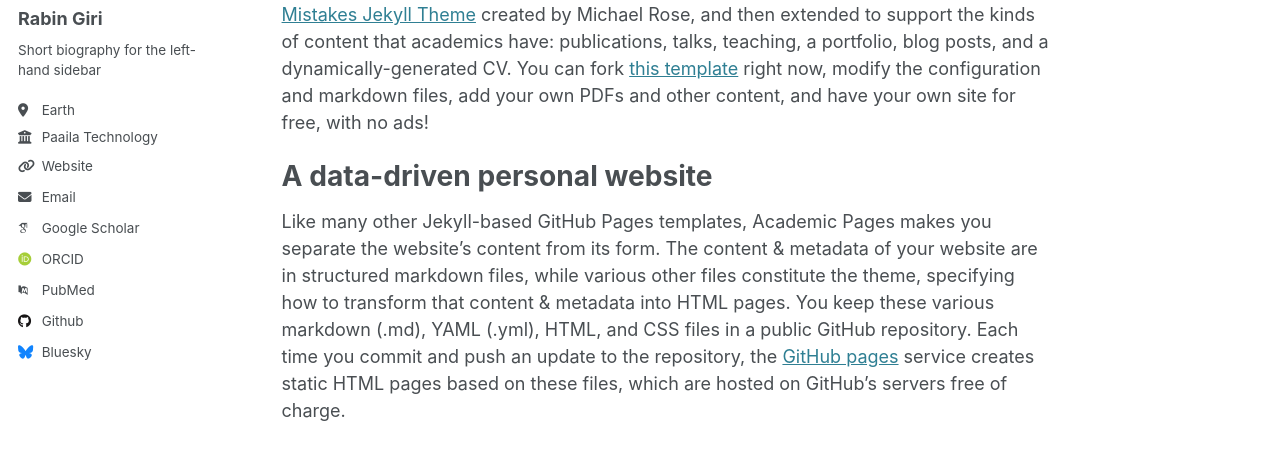
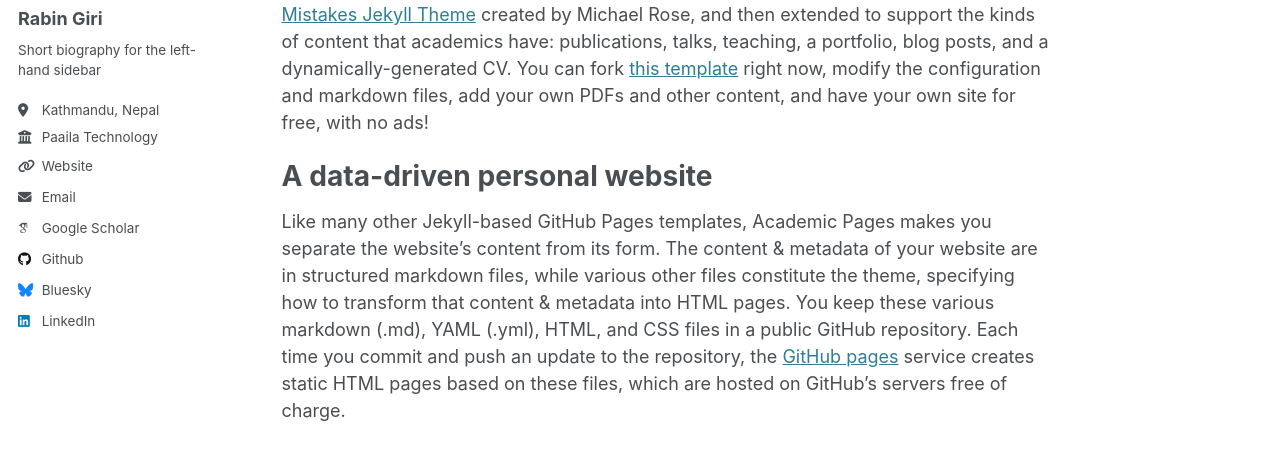
Before and after one commit to rabin-giri/rabin-giri.github.io, a Jekyll site: the page built from _pages/about.md, in a window 1280 px wide. Shown: the part 283-732 px from the top of the page. Built offline with Jekyll 4.4.1, drawn with Linux system fonts in a browser that asks for light colours; some web fonts are replaced.

Commit message:
few link updated

```diff
--- a/_config.yml
+++ b/_config.yml
@@ -23,22 +23,22 @@ author:
   # Biographic information
   avatar           : "profile.png"
   name             : "Rabin Giri"
-  pronouns         : # example: "she/her"
+  pronouns         : # example: "she/her"  "he/him"
   bio              : "Short biography for the left-hand sidebar"
-  location         : "Earth"
+  location         : "Kathmandu, Nepal"
   employer         : "Paaila Technology"
   uri              : www.paailatechonology.com
   email            : "rabin@paailatechnology.com"
 
   # Academic websites
   arxiv            : # URL - Update with the correct link to your profile
-  googlescholar    : "https://scholar.google.com/citations?user=PS_CX0AAAAAJ"
-  impactstory      : # URL
-  orcid            : "http://orcid.org/yourorcidurl"
-  semantic         : # URL
-  pubmed           : "https://www.ncbi.nlm.nih.gov/pubmed/?term=john+snow"
+  googlescholar    : "https://scholar.google.com/citations?user=gr_TyU4AAAAJ&hl=en"
+  # impactstory      : # URL
+  # orcid            : "http://orcid.org/yourorcidurl"
+  # semantic         : # URL
+  # pubmed           : "https://www.ncbi.nlm.nih.gov/pubmed/?term=john+snow"
   researchgate     : # URL
-  scopus           : # URL
+  # scopus           : # URL
 
   # Repositories and software development
   bitbucket        : # Username - Update with your username on the site
@@ -58,7 +58,7 @@ author:
   keybase          : # Username
   instagram        : # Username
   lastfm           : # Username
-  linkedin         : # Username
+  linkedin         : "https://www.linkedin.com/in/rabin-giri-55a822177/"
   mastodon         : # URL
   medium           : # URL
   pinterest        : # Username
```
